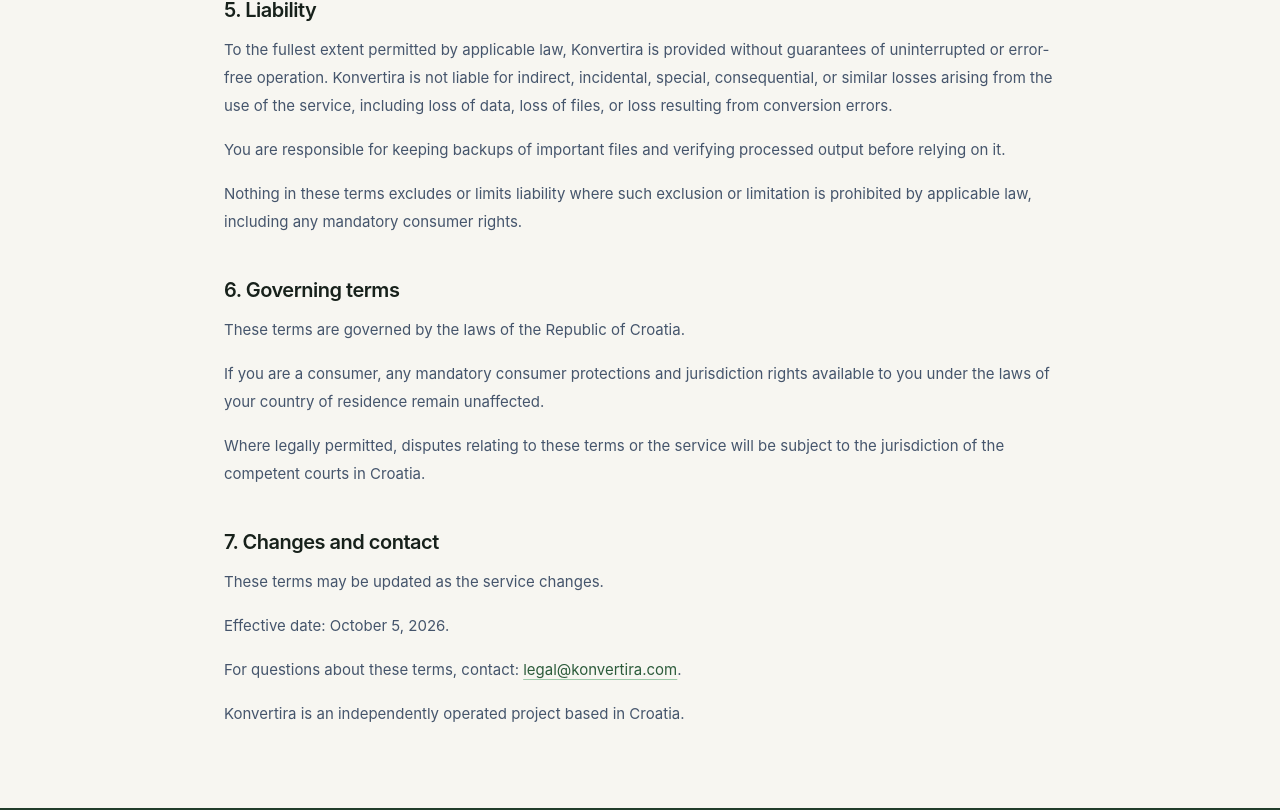
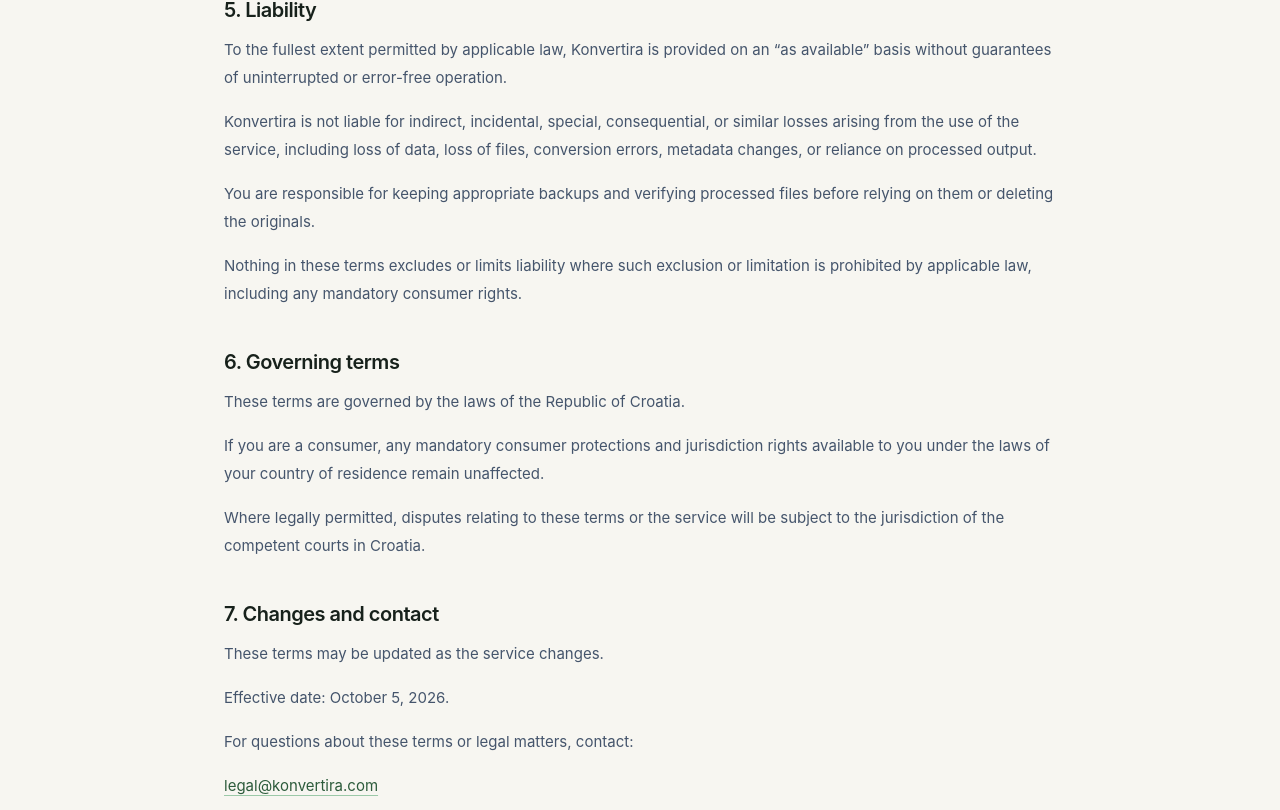
Before and after one commit to bijesnopile/konvertira, a React (Vite) app in the folder frontend/: page /terms in a window 1280 px wide. Shown: the part 1430-2240 px from the top of the page. Built offline with nearby package versions, Linux system fonts and the light colour scheme.

Commit message:
Legal and stuff v2

```diff
--- a/frontend/src/pages/TermsPage.tsx
+++ b/frontend/src/pages/TermsPage.tsx
@@ -19,8 +19,9 @@
         <p>Browser and server conversions may change compression, metadata, color profiles, formatting, or other file properties. Results may not be complete or suitable for every purpose. Check downloaded files before relying on them or deleting the originals.</p>
         <p>The service is provided on an “as available” basis, subject to warranties that cannot legally be excluded.</p>
         <h2>5. Liability</h2>
-        <p>To the fullest extent permitted by applicable law, Konvertira is provided without guarantees of uninterrupted or error-free operation. Konvertira is not liable for indirect, incidental, special, consequential, or similar losses arising from the use of the service, including loss of data, loss of files, or loss resulting from conversion errors.</p>
-        <p>You are responsible for keeping backups of important files and verifying processed output before relying on it.</p>
+        <p>To the fullest extent permitted by applicable law, Konvertira is provided on an “as available” basis without guarantees of uninterrupted or error-free operation.</p>
+        <p>Konvertira is not liable for indirect, incidental, special, consequential, or similar losses arising from the use of the service, including loss of data, loss of files, conversion errors, metadata changes, or reliance on processed output.</p>
+        <p>You are responsible for keeping appropriate backups and verifying processed files before relying on them or deleting the originals.</p>
         <p>Nothing in these terms excludes or limits liability where such exclusion or limitation is prohibited by applicable law, including any mandatory consumer rights.</p>
         <h2>6. Governing terms</h2>
         <p>These terms are governed by the laws of the Republic of Croatia.</p>
@@ -29,7 +30,8 @@
         <h2>7. Changes and contact</h2>
         <p>These terms may be updated as the service changes.</p>
         <p>Effective date: October 5, 2026.</p>
-        <p>For questions about these terms, contact: <a href="mailto:legal@konvertira.com">legal@konvertira.com</a>.</p>
+        <p>For questions about these terms or legal matters, contact:</p>
+        <p><a href="mailto:legal@konvertira.com">legal@konvertira.com</a></p>
         <p>Konvertira is an independently operated project based in Croatia.</p>
       </article>
     </>
```
